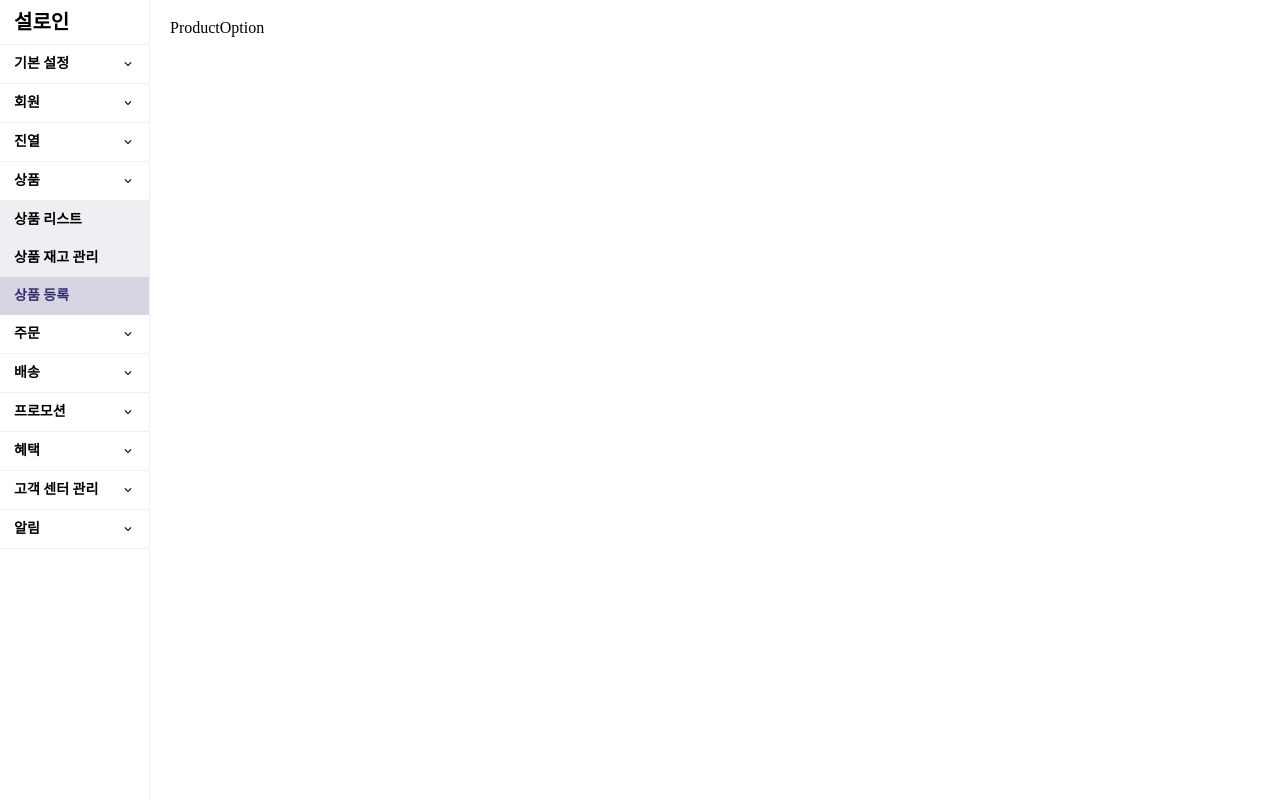
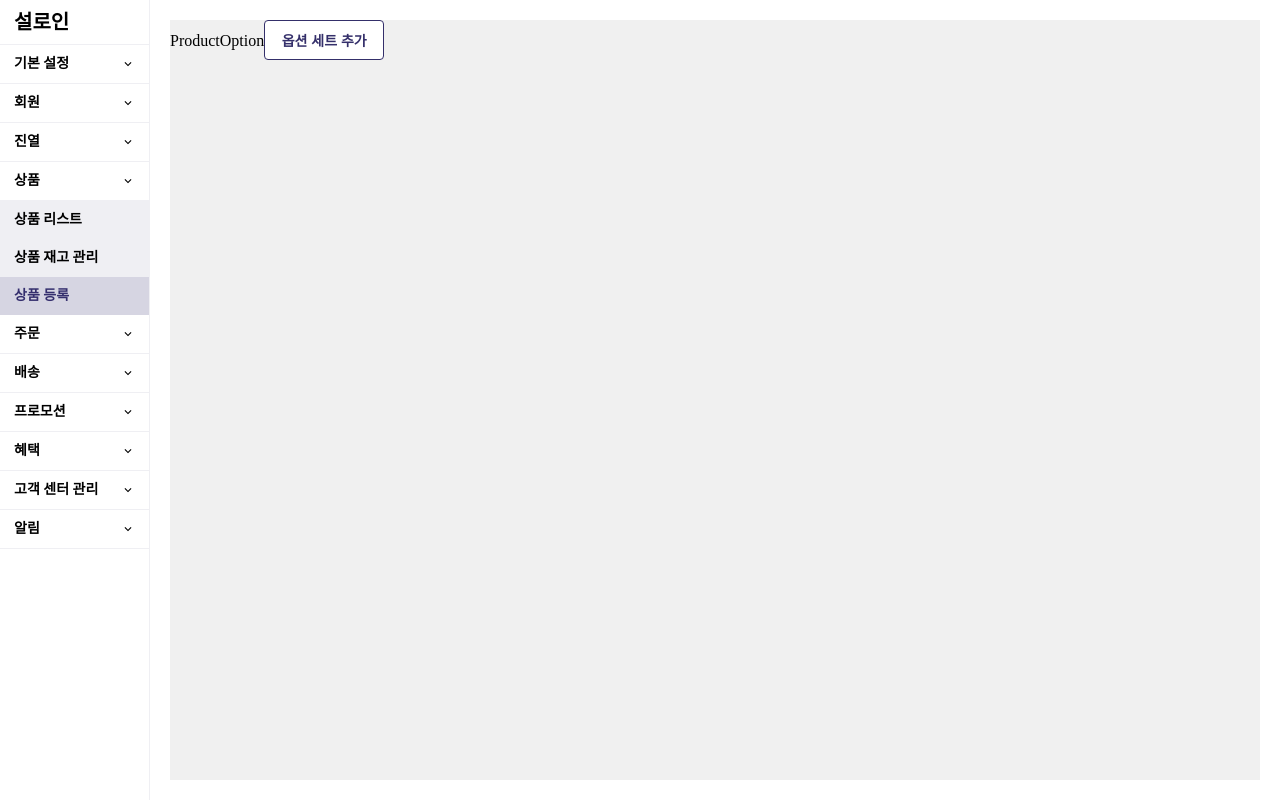
Before and after one commit to 2201infinity/adm_product_add, a React (Create React App) app: page / in a window 1280 px wide. Built offline with nearby package versions, Linux system fonts and the light colour scheme.

Commit message:
feat: Custom Button 구현

```diff
--- a/src/components/ProductOption.js
+++ b/src/components/ProductOption.js
@@ -1,7 +1,8 @@
 import React from "react";
+import ProductOptionTemplate from "./ProductOptionTemplate";
 
 function ProductOption() {
-  return <div>ProductOption</div>;
+  return <ProductOptionTemplate>ProductOption</ProductOptionTemplate>;
 }
 
 export default ProductOption;
--- /dev/null
+++ b/src/components/ProductOptionTemplate.js
@@ -0,0 +1,25 @@
+import React from "react";
+import styled from "styled-components";
+import CustomButton from "./common/CustomButton";
+
+function ProductOptionTemplate({ children }) {
+  return (
+    <OptionTemplateContainer>
+      {children}
+      <CustomButton variant="secondary" width={120} height={40}>
+        옵션 세트 추가
+      </CustomButton>
+    </OptionTemplateContainer>
+  );
+}
+
+const OptionTemplateContainer = styled.div`
+  background-color: #f0f0f0;
+  height: 100%;
+`;
+
+const OptionTitle = styled.div``;
+
+const TitleText = styled.span``;
+
+export default ProductOptionTemplate;
--- /dev/null
+++ b/src/components/common/CustomButton.js
@@ -0,0 +1,67 @@
+import React from "react";
+import styled, { css } from "styled-components";
+import theme from "styles/theme";
+
+/**
+ *
+ * @param {"primary" | "secondary" | "tertiary"} variant
+ * @param {number} width
+ * @param {number} height
+ * @param {React.ReactNode} children
+ * @param {string} borderRadius
+ */
+
+function CustomButton({
+  variant,
+  width,
+  height,
+  borderRadius = "4px",
+  children,
+  ...rest
+}) {
+  return (
+    <ButtonStyled
+      variant={variant}
+      width={width}
+      height={height}
+      borderRadius={borderRadius}
+      {...rest}
+    >
+      {children}
+    </ButtonStyled>
+  );
+}
+
+const ButtonStyled = styled.button`
+  width: ${({ width }) => width}px;
+  height: ${({ height }) => height}px;
+  border-radius: ${({ borderRadius }) => borderRadius};
+  font-size: 14px;
+  font-weight: 700;
+  ${({ variant }) => {
+    switch (variant) {
+      case "primary":
+        return css`
+          background-color: ${theme.colors.mainColor};
+          color: #fff
+          border: none;
+        `;
+      case "secondary":
+        return css`
+          background-color: #fff;
+          color: ${theme.colors.mainColor};
+          border: 1px solid ${theme.colors.mainColor};
+        `;
+      case "tertiary":
+        return css`
+          background-color: #fff;
+          color: #b3130b;
+          border: 1px solid #b3130b;
+        `;
+      default:
+        return css``;
+    }
+  }}
+`;
+
+export default CustomButton;
```
